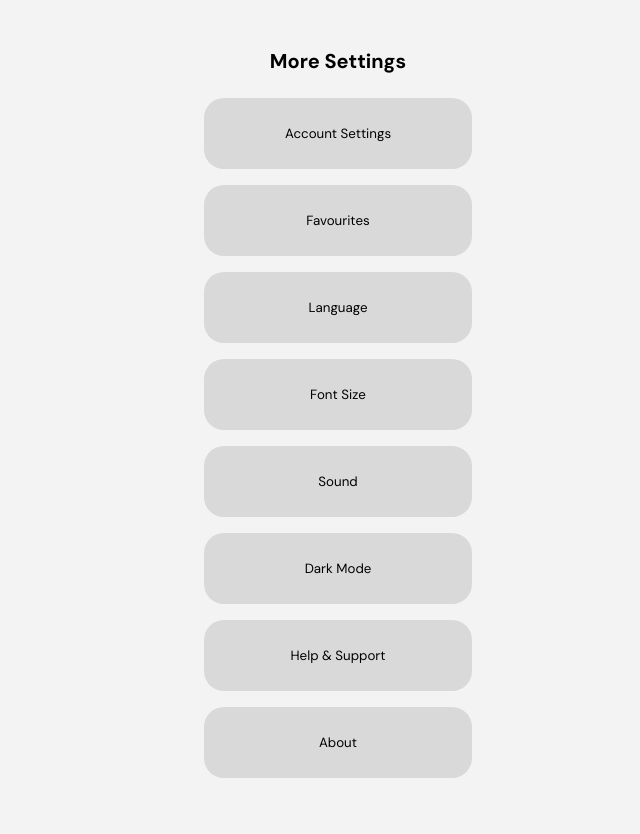
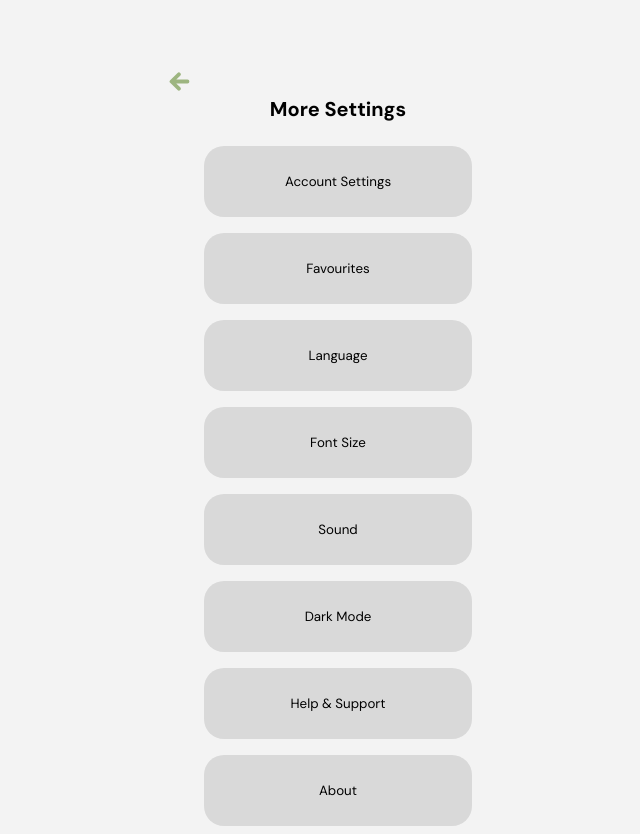
Before and after one commit to ohmaruko/Tranquify, a Next.js app: page /setting in a window 1280 px wide. Shown: the whole page, without its empty margins (302-942 px from the left). Before the commit the page ends 800 px from the top, so only its background shows below. Built offline with nearby package versions, Linux system fonts and the light colour scheme.

Commit message:
fix dropdown functionality

```diff
--- a/components/SettingButton/SettingButton.module.css
+++ b/components/SettingButton/SettingButton.module.css
@@ -1,13 +1,4 @@
-/* .settingButton {
-    width: 268px;
-    height: 71px;
-    flex-shrink: 0;
-    border-radius: 20px;
-    background: var(--light-gray);
-} */
-
 .button {
-    /* position: relative; */
     width: 268px;
     height: 71px;
     flex-shrink: 0;
@@ -19,14 +10,25 @@
 }
 
 .dropdownContent {
-    display: none; /* Initially hide the dropdown content */
+    display: none; /* Initially hides the dropdown content */
     background-color: var(--white);
     border-radius: 20px;
     border: 2px solid var(--light-green);
     z-index: 1;
     text-align: left;
+
+    position: absolute;
+    left: 18.5%;
+    z-index: 1;
+    width: 268px;
+    margin-top: -2%;
+    font-family: var(--font-button);
 }
 
 .dropdownContent.active {
-    display: block; /* Show the dropdown content when active */
+    display: block;
 }
+
+.dropdownContent p {
+    margin-left: 5%;
+}
--- a/components/SettingPopup/SettingPopup.module.css
+++ b/components/SettingPopup/SettingPopup.module.css
@@ -49,3 +49,7 @@
   margin-top: 16px;
   font-family: var(--font-small-body);
 }
+
+.moreSettings {
+  color: var(--black);
+}
--- a/pages/setting.js
+++ b/pages/setting.js
@@ -1,43 +1,29 @@
-// import SettingButton from "@/components/SettingButton"
-// import styles from "@/styles/Setting.module.css"
-
-// export default function Setting() {
-//   return (
-//     <div className={styles.main}>
-//       <h1>More Settings</h1>
-
-//       <SettingButton />
-//       <SettingButton />
-//       <SettingButton />
-
-
-
-//     </div>
-//   )
-// }
-
-// import React, { useState } from "react";
-
 import styles from "@/styles/Setting.module.css";
 import SettingButton from '@/components/SettingButton';
 import Link from "next/link";
+import Image from "next/image";
 
 
 export default function Setting() {
+  const link = "/";
+  const backButton = true;
+
   return (
     <>
       <div className={styles.popupWrapper}>
 
         <div className={styles.popupContainer}>
 
-        {/* add top bar */}
+          {/* adding back button */}
+          <Link href={link} style={{ display: backButton === true ? 'block' : 'none' }}>
+            <Image src='/images/back-button.svg' width={21} height={19} className={styles.closeButton}/>
+          </Link>
 
           <h1 className={styles.moreSettings}>More Settings</h1>
 
           <div className={styles.buttonContainer}>
 
             <SettingButton title="Account Settings">
-
               {/* children prop - displays dropdown content */}
               <div className={styles.dropdownContent}>
                 <p>Change Password</p>
--- a/styles/Setting.module.css
+++ b/styles/Setting.module.css
@@ -1,26 +1,17 @@
-.main {
-    /* display: flex;
-    flex-direction: column;
-    justify-content: space-between;
-    align-items: center;
-    min-height: 20vh;
-    width: 100%; */
-}
-
 .popupWrapper {
-    /* position: fixed; */
-    top: 0;
-    left: 0;
-    width: 100%;
-    height: 100%;
     display: flex;
     justify-content: center;
     align-items: center;
+    margin-top: 72px;
+  }
+
+  .closeButton {
+    margin-left: 20px;
   }
 
   .moreSettings {
       font-size: var(--font-subheading);
-      margin: 48px 121px 0 121px;
+      margin: 0 121px;
   }
 
   .buttonContainer {
```
Also changed, not shown: components/SettingPopup/index.js (+2 -15 lines). Lines whose indentation alone changed are shown as unchanged.
